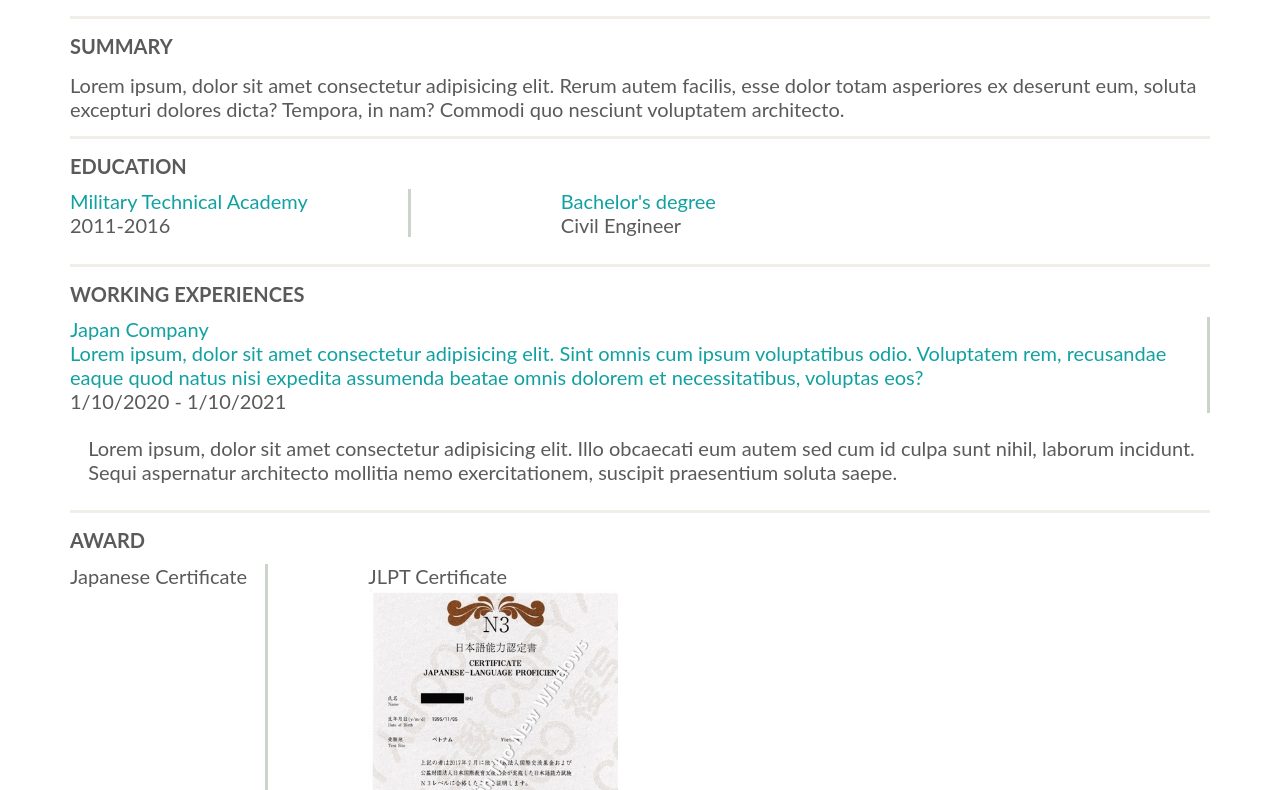
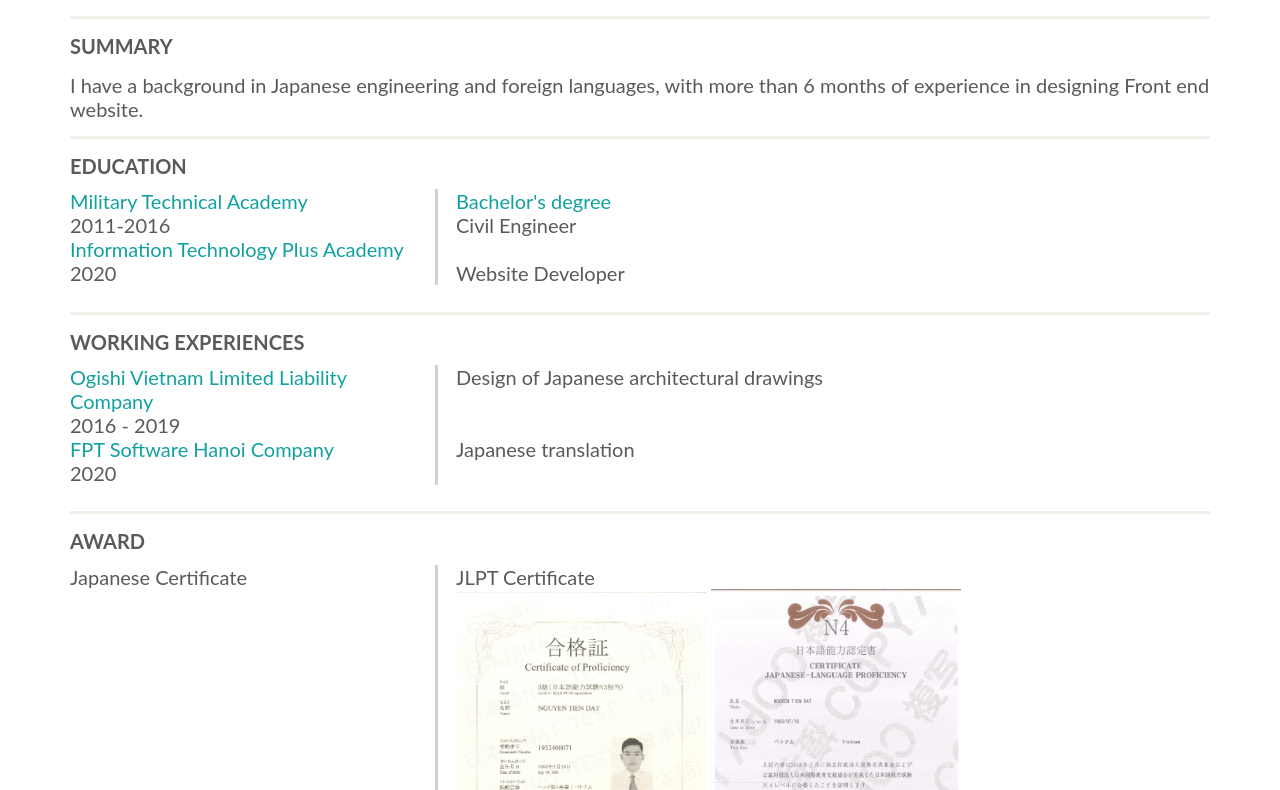
Before and after one commit to dat-kaihatsusha/CV, a plain HTML site: page index.html in a window 1280 px wide. Shown: the part 127-917 px from the top of the page. Drawn offline with Linux system fonts and the light colour scheme; a web font is replaced by a local one.

Commit message:
The final commit

```diff
--- a/index.html
+++ b/index.html
@@ -31,7 +31,7 @@
             </div>
         </div>
         <div class="col span-2-of-5">
-            <img src="./resources/img/square.png" alt="This is photo">
+            <img src="./resources/img/DAT03.png" alt="This is photo">
         </div>
     </div>
     <div class="row">
@@ -46,7 +46,7 @@
         <p class="title">SUMMARY</p>
     </div>
     <div class="row" >
-        <p class="long-text">Lorem ipsum, dolor sit amet consectetur adipisicing elit. Rerum autem facilis, esse dolor totam asperiores ex deserunt eum, soluta excepturi dolores dicta? Tempora, in nam? Commodi quo nesciunt voluptatem architecto.</p>
+        <p class="long-text">I have a background in Japanese engineering and foreign languages, with more than 6 months of experience in designing Front end website.</p>
     </div>
     <div class="row">
         <hr style="width: 1140px; background-color: rgb(241, 237, 231); margin-top: 15px; height: 3px; border: 0;">
@@ -63,15 +63,21 @@
     </div>
 
     <div class="row">
-        <div class="col span-1.5-of-5" style="border-right: rgb(202, 212, 202) solid 3px; padding-right: 100px;">
+        <div class="col span-2-of-6" style="border-right: rgb(202, 212, 202) solid 3px; padding-right: 0;">
             <p>Military Technical Academy</p>
             <span>2011-2016</span>
+            <p>Information Technology Plus Academy</p>
+            <span>2020</span>
         </div>
-        <div class="col span-3.5-of-5" style="margin-left: 150px;">
+        <div class="col span-4-of-6">
             <p>Bachelor's degree</p>
-            <span>Civil Engineer</span>
+            <span>Civil Engineer</span><br>
+            <br>
+            <span>        </span>
+            <span style="margin-top: 5px;">Website Developer</span>
         </div>
     </div>
+
     <div class="row">
         <hr style="width: 1140px; background-color: rgb(241, 237, 231); margin-top: 15px; height: 3px; border: 0;">
     </div>
@@ -86,18 +92,22 @@
         </div>
     </div>
     <div class="row">
-        <div class="col span-1.5-of-5" style="border-right: rgb(202, 212, 202) solid 3px; padding-right: 0;">
+        <div class="col span-2-of-6" style="border-right: rgb(202, 212, 202) solid 3px; padding-right: 0;">
             <p class="company-name">
-                Japan Company
-                <br>
-            Lorem ipsum, dolor sit amet consectetur adipisicing elit. Sint omnis cum ipsum voluptatibus odio. Voluptatem rem, recusandae eaque quod natus nisi expedita assumenda beatae omnis dolorem et necessitatibus, voluptas eos?
+                Ogishi Vietnam Limited Liability Company
             </p>
-            <span>1/10/2020 - 1/10/2021</span>
+            <span>2016 - 2019</span>
+            <p class="company-name">
+                FPT Software Hanoi Company
+            </p>
+            <span>2020</span>
         </div>
 
 
-        <div class="col span-3.5-of-5" >
-            Lorem ipsum, dolor sit amet consectetur adipisicing elit. Illo obcaecati eum autem sed cum id culpa sunt nihil, laborum incidunt. Sequi aspernatur architecto mollitia nemo exercitationem, suscipit praesentium soluta saepe.
+        <div class="col span-4-of-6" >
+            <p>Design of Japanese architectural drawings</p>
+            <br><br>
+            <p>Japanese translation</p>
         </div>
         <div class="clear-fix"></div>
     </div>
@@ -116,12 +126,15 @@
         </div>
     </div>
     <div class="row">
-        <div class="col span-1.5-of-5">
+        <div class="col span-2-of-6" style="border-right: rgb(202, 212, 202) solid 3px; padding-right: 0;">
             <p>Japanese Certificate</p>
+            <br><br><br><br><br><br><br><br><br><br><br><br><br><br><br>
         </div>
-        <div class="col span-3.5-of-5" style="border-left: rgb(202, 212, 202) solid 3px; padding-left: 100px;">
+        <div class="col span-4-of-6">
             <p>JLPT Certificate</p>
-            <img src="./resources/img/jlpt.jpg" alt="">
+            <img src="./resources/img/DAT01.png" alt="">
+            <img src="./resources/img/DAT02.png" alt="">
+
         </div>
     </div>
     <div class="row">
```
Also changed, not shown: resources/img/DAT01.png (added), resources/img/DAT02.png (added), resources/img/DAT03.png (added).
